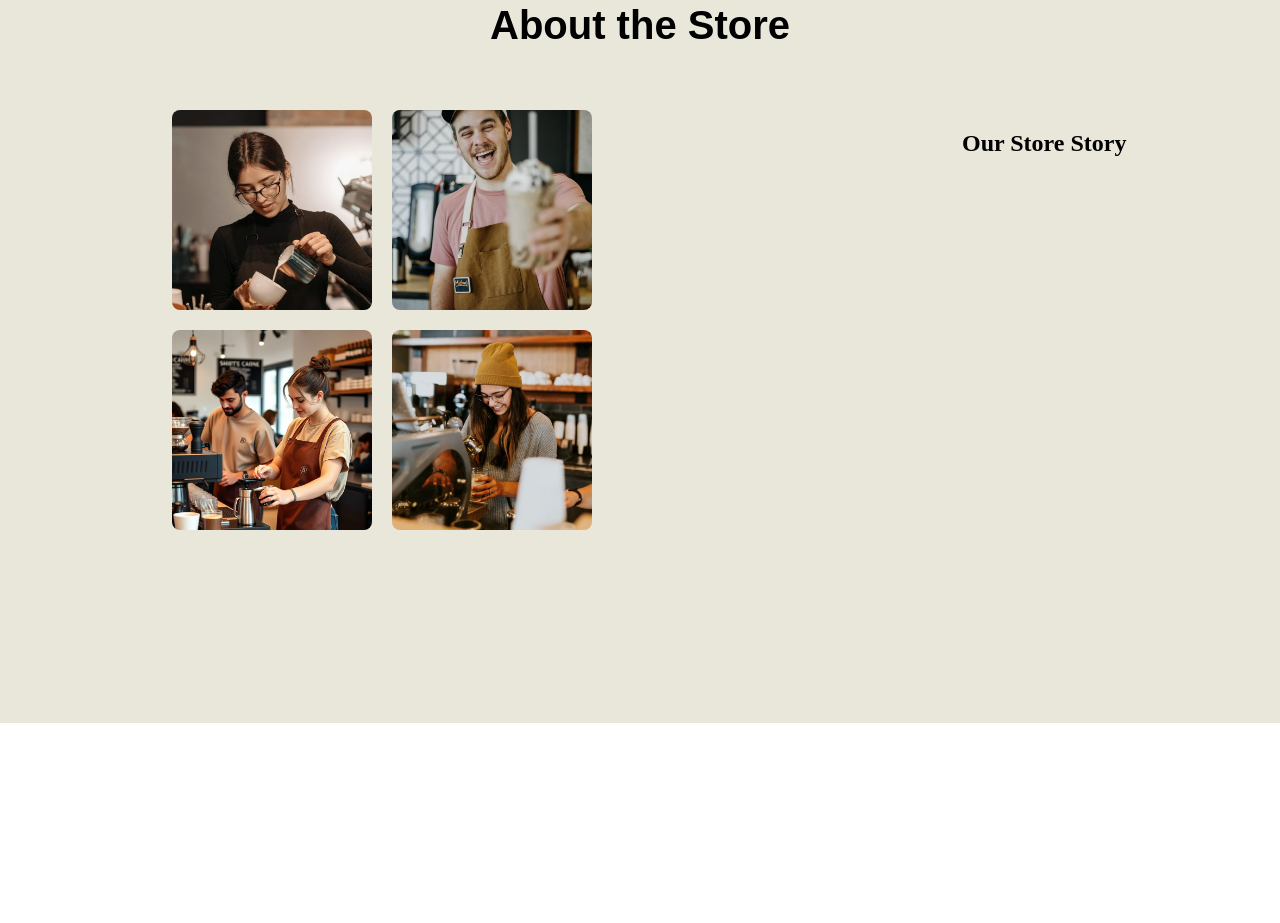
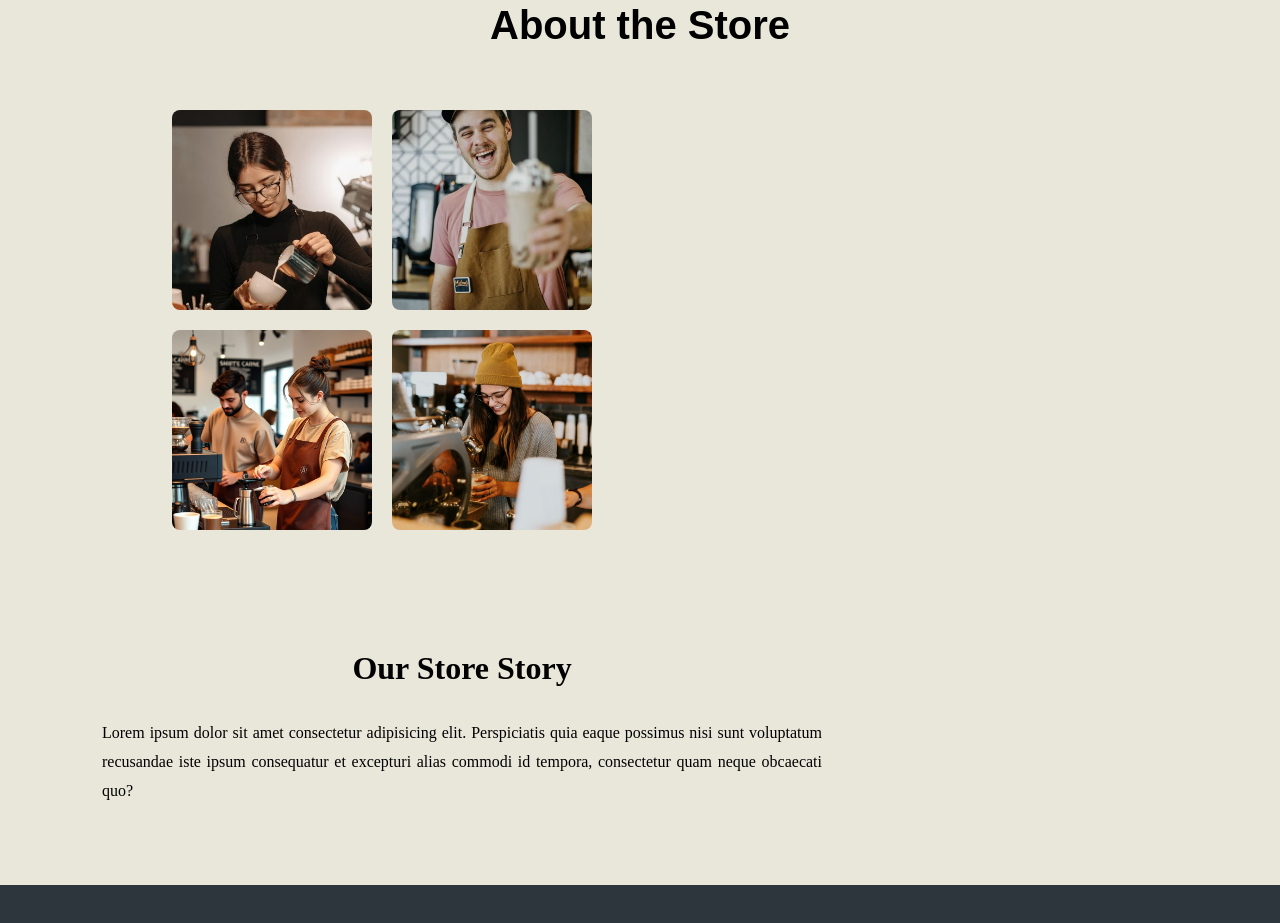
Before and after one commit to EljenMae/simple-website, a plain HTML site: page index.html in a window 1280 px wide. Shown: the part 871-1794 px from the top of the page. Before the commit the page ends 1594 px from the top, so only its background shows below. Drawn offline with nearby package versions, Linux system fonts and the light colour scheme; a web font is replaced by a local one.

Commit message:
adding something not yet done

```diff
--- a/index.html
+++ b/index.html
@@ -3,6 +3,7 @@
 <head>
     <meta charset="UTF-8">
     <meta name="viewport" content="width=device-width, initial-scale=1.0">
+    <link rel="icon" href="img/img6.png" type="image/png">
 
     <title>Coffee Shop</title>
 
@@ -74,9 +75,18 @@
 
             <div class="barista-description">
                 <h2 class="barista-title">Our Store Story</h2>
+                <p class="store-description">
+                    Lorem ipsum dolor sit amet consectetur adipisicing elit. Perspiciatis quia eaque possimus nisi sunt voluptatum recusandae iste ipsum consequatur et excepturi alias commodi id tempora, consectetur quam neque obcaecati quo?
+                </p>
             </div>
         </div>
-    </section><!--End About the st-->
+    </section>
+
+    <section class="feedbacks">
+
+
+
+    </section>
 
     <!-- JavaScript -->
     <script src="script.js"></script>
--- a/style.css
+++ b/style.css
@@ -104,6 +104,9 @@ section.homepage {
 .home-text .store-name {
     font-size: 5rem;
 }
+.home-text .store-smallDescription{
+    line-height: 1.6;
+}
 
 .button-orderNow {
 
@@ -164,11 +167,25 @@ section.homepage {
 }
 
 .about-content .barista-description{
-    text-align: right;
-    padding-left: 300px;
+    text-align: center;
     padding-top: 50px;
 }
-,about-content .barista-description .barista-title{
-    font-size: larger;
-    font-weight: bold;
+.about-content .barista-description .barista-title{
+    font-size: 2rem;
+    font-weight: 4rem;
 }
+.about-content .barista-description .store-description{
+    width: 45rem;
+    padding-top: 2rem;
+    text-align: left;
+    font-size: 1rem;
+    text-align: justify;
+    line-height: 1.8;
+
+}
+.feedbacks {
+    width: 100%;
+    height: 100vh;
+    background-color: #2e363d;
+    color: #e8e7da;
+}
```
Also changed, not shown: img/Coffee Shop.png (added), img/Coffee_Shop-removebg-preview.png (added), img/img6.png (added).
